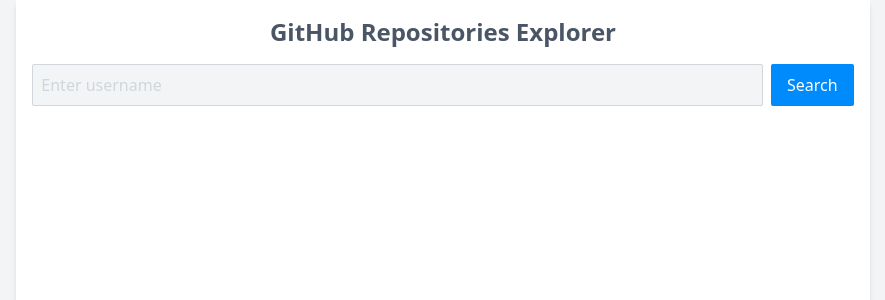
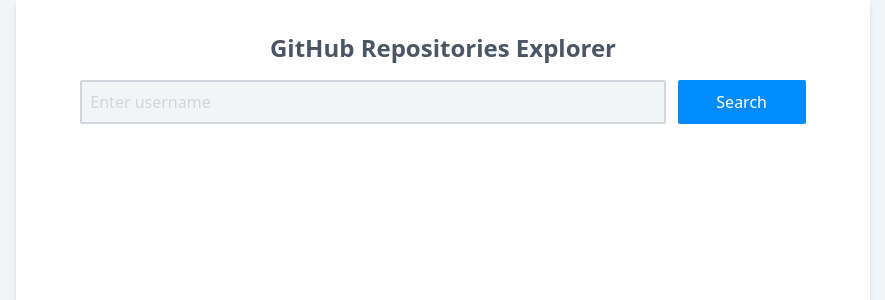
Before and after one commit to fitrirdz/github-repo-explorer, a React (Vite) app: page / in a window 1280 px wide. Shown: the top 300 px of the page, without its empty margins (197-1082 px from the left). Built offline with nearby package versions, Linux system fonts and the light colour scheme.

Commit message:
feat: disable button on empty data or loading

```diff
--- a/src/App.tsx
+++ b/src/App.tsx
@@ -33,7 +33,7 @@
 
   return (
     <div className='w-screen min-h-screen text-gray-600 bg-gray-100'>
-      <div className='mx-auto w-full min-h-screen md:w-2/3 md:shadow-md flex flex-col items-center p-4 bg-white'>
+      <div className='mx-auto w-full min-h-screen md:w-2/3 md:shadow-md flex flex-col items-center px-16 py-8 bg-white'>
         <h1 className='text-2xl font-bold mb-4'>
           GitHub Repositories Explorer
         </h1>
@@ -43,6 +43,7 @@
           username={username}
           onChange={setUsername}
           onSubmit={searchUsers}
+          isLoading={isLoading}
         />
 
         {/* User List */}
--- a/src/components/SearchBar.tsx
+++ b/src/components/SearchBar.tsx
@@ -4,9 +4,15 @@
   username: string;
   onChange: (value: string) => void;
   onSubmit: () => void;
+  isLoading: boolean;
 }
 
-const SearchBar = ({ username, onChange, onSubmit }: SerchBarProps) => {
+const SearchBar = ({
+  username,
+  onChange,
+  onSubmit,
+  isLoading,
+}: SerchBarProps) => {
   const handleEnter = (event: KeyboardEvent<HTMLInputElement>) => {
     if (event.key === 'Enter') {
       event.preventDefault();
@@ -15,10 +21,10 @@
   };
 
   return (
-    <div className='w-full flex flex-col sm:flex-row gap-2'>
+    <div className='w-full flex flex-col sm:flex-row gap-3'>
       <input
         type='text'
-        className='flex-1 border border-gray-300 rounded-xs p-2 bg-gray-100 placeholder-gray-300'
+        className='flex-1 border-2 border-gray-300 rounded-xs p-2 bg-gray-100 placeholder-gray-300 focus:border-sky-600'
         placeholder='Enter username'
         value={username}
         onChange={(e) => onChange(e.target.value)}
@@ -26,11 +32,12 @@
         maxLength={50}
       />
       <button
-        className='bg-[#1189cf] text-white px-4 py-2 rounded-xs w-full sm:w-auto'
+        className='bg-sky-600 text-white px-4 py-2 rounded-xs w-full sm:w-32 active:bg-sky-700 disabled:bg-gray-400 focus:border-2 focus:border-sky-700'
         onClick={onSubmit}
         id='submit'
+        disabled={username.length === 0 || isLoading}
       >
-        Search
+        {isLoading ? 'Searching...' : 'Search'}
       </button>
     </div>
   );
--- a/src/index.css
+++ b/src/index.css
@@ -33,13 +33,14 @@
 }
 
 input:focus,
-button:focus {
+button:focus,
+a:focus {
   outline: none;
 }
 
 @media (prefers-color-scheme: light) {
   :root {
-    color: #213547;
+    color: #3b3b3b;
     background-color: #ffffff;
   }
   a:hover {
```
